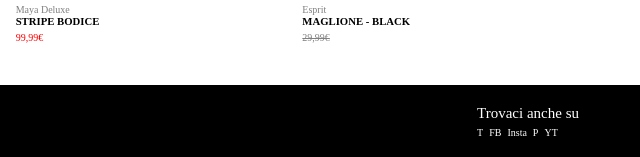
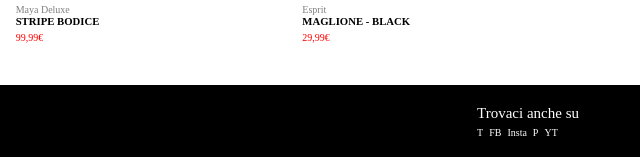
Before and after one commit to giovanni2299/html-css-boolando, a plain HTML site: page index.html in a window 1280 px wide. Shown: the part 915-1072 px from the top of the page, 491-1131 px from the left. Drawn offline with Linux system fonts and the light colour scheme.

Commit message:
Refact:last card

```diff
--- a/index.html
+++ b/index.html
@@ -160,8 +160,8 @@
                                 <p class="brand">Esprit</p>
                                 <h6>MAGLIONE - BLACK</h6>
                                 <p>
-                                    <!-- <span class="new-price">14,99&euro;</span> -->
-                                    <span class="old-price">29,99&euro;</span>
+                                    <span class="new-price">29,99&euro;</span>
+                                    <!-- <span class="old-price">29,99&euro;</span> -->
                                 </p>
                             </div>
                         </div>
```
